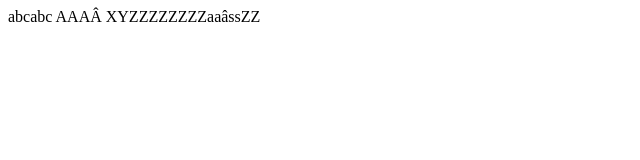
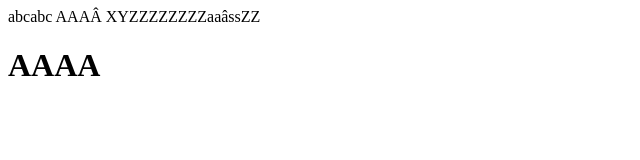
Before and after one commit to zeus1411/ecomerce, a plain HTML site: page index.html in a window 1280 px wide. Shown: the whole page, without its empty margins (0-640 px from the left). Drawn offline with Linux system fonts and the light colour scheme.

Commit message:
Update index.html

```diff
--- a/index.html
+++ b/index.html
@@ -11,6 +11,8 @@
     <a>abcabc</a>
     <a>AAAÂ</a>
     <a>XYZZZZZZZZaaâssZZ</a>
+
+    <h1>AAAA</h1>
 </body>
 
 </html>
```
